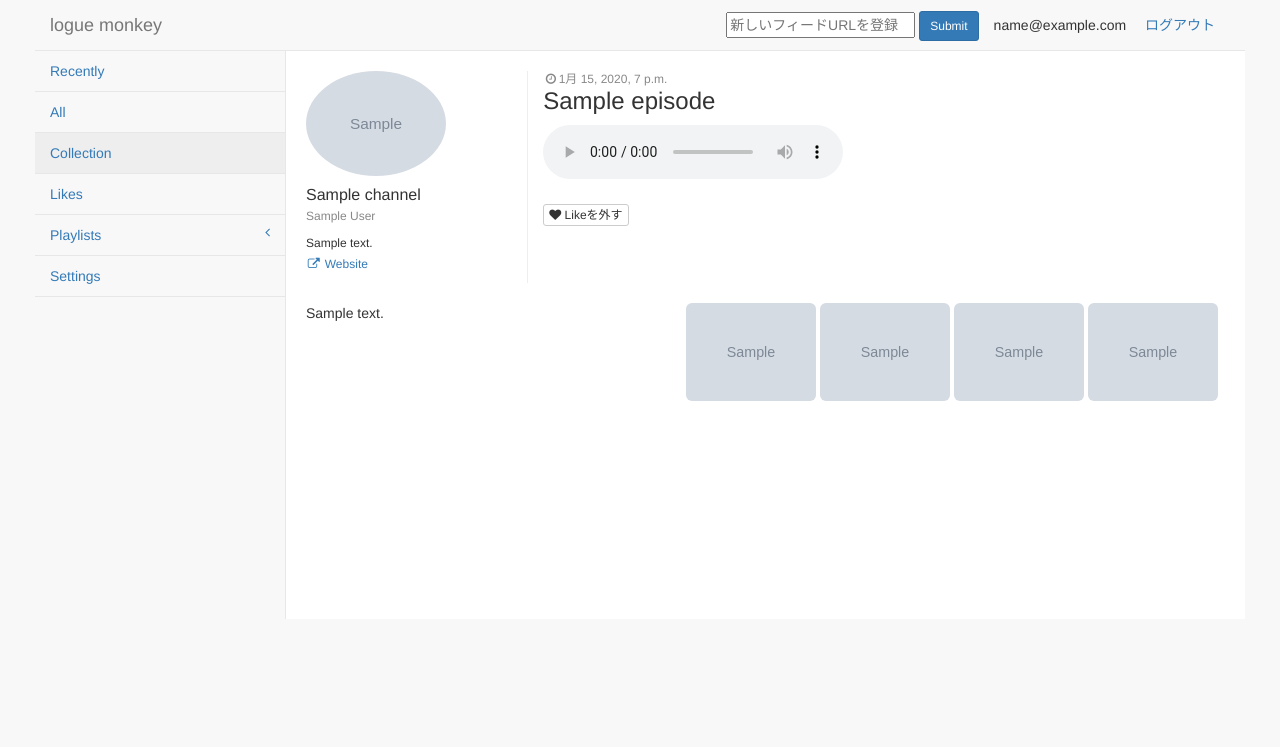
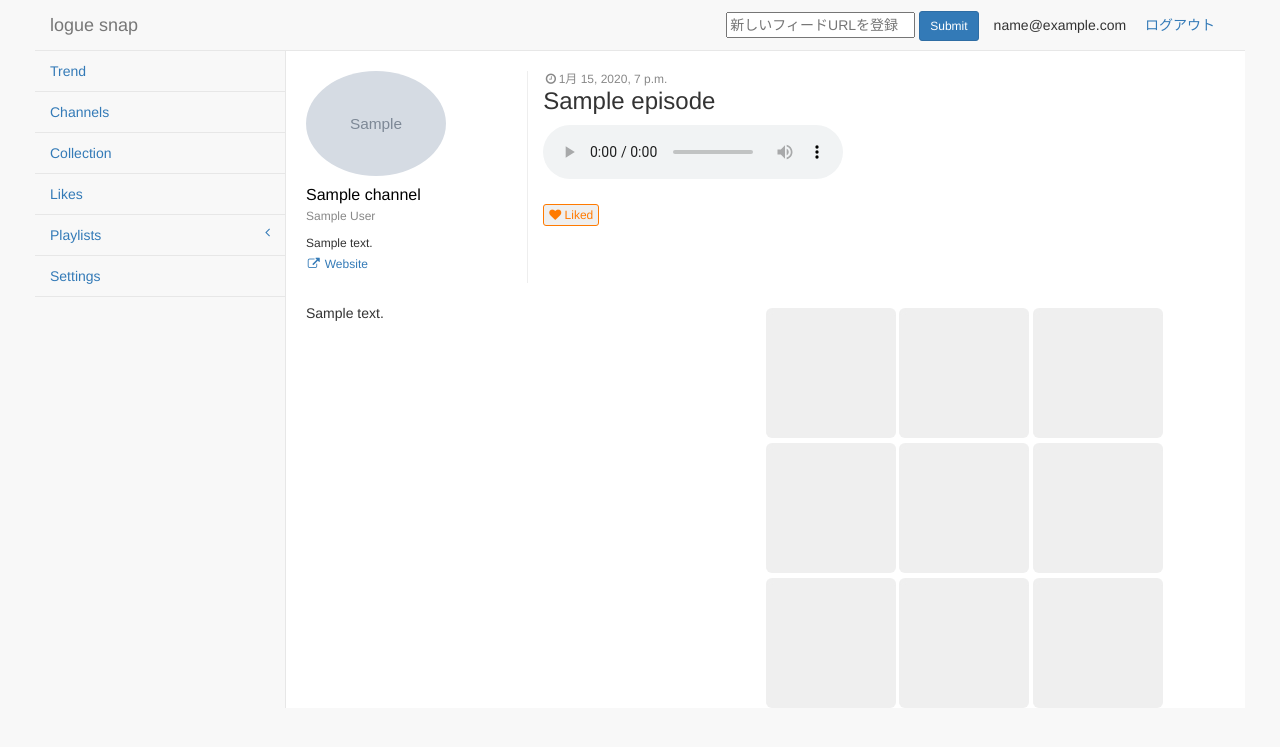
Before and after one commit to kita83/logueHub, a Django app: page /logue/ep/00000000-0000-0000-0000-000000000001/detail/ in a window 1280 px wide. Shown: the top 747 px of the page. Run offline with Django 3.2, Linux system fonts and the light colour scheme; a user stored in the database is signed in; tables that the repository leaves empty hold one stand-in row (values such as "Sample post"); grey boxes marked "Sample" are stand-in pictures; some libraries are stand-ins or nearby versions.

Commit message:
fix: css

```diff
--- a/feed/forms.py
+++ b/feed/forms.py
@@ -19,4 +19,8 @@
     """
     登録済のコレクションリストの選択フォーム
     """
-    add_collection = forms.BooleanField(required=True)
+    # add_collection = forms.BooleanField(required=True)
+
+    class Meta:
+        model = models.MstCollection
+        fields = ('title',)
--- a/feed/urls.py
+++ b/feed/urls.py
@@ -4,12 +4,14 @@
 app_name = 'feed'
 urlpatterns = [
     path('', views.IndexView.as_view(), name='index'),
-    path('all/', views.ChannelAllView.as_view(), name='all'),
+    path('channels/', views.ChannelAllView.as_view(), name='channels'),
     path('like_list/', views.LikeListView.as_view(), name='like_list'),
     path('entry/', views.entry, name='entry'),
     path('likes/', views.LikeListView.as_view(), name='likes'),
+    path('collection/', views.CollectionListView.as_view(), name='collection'),
     path('ch/<pk>/detail/', views.ChannelDetailView.as_view(), name='ch_detail'),
     path('ep/<pk>/detail/', views.EpisodeDetailView.as_view(), name='ep_detail'),
     path('change_like', views.change_like, name='change_like'),
+    path('add_collection', views.add_collection, name='add_collection'),
     path('settings/', views.SettingsView.as_view(), name='settings'),
 ]
--- a/feed/views.py
+++ b/feed/views.py
@@ -5,8 +5,10 @@
 from django.http import JsonResponse
 from django.db.models import Count
 from .forms import SubscriptionForm
-from .models import Channel, Episode, Like, Subscription
+from .models import (
+    Channel, Episode, Like, Subscription, MstCollection, Collection)
 from . import utils
+import markdown
 
 import logging
 
@@ -124,8 +126,8 @@
         # TODO: フィルタリングがうまくできているかテストする
         context['like'] = Like.objects.filter(
             episode=context['episode'], user=user)
-        context['channel'] = Channel.objects.get(
-            id=context['episode'].channel.id)
+        des = context['episode'].description
+        context['parsed_description'] = markdown.markdown(des)
         return context
 
 
@@ -142,6 +144,21 @@
         context = super().get_context_data(*args, **kwargs)
         # 登録用フォーム
         context['subscription_form'] = SubscriptionForm
+        return context
+
+
+class CollectionListView(generic.ListView):
+    """
+    Collectionされたエピソードリストを表示
+    """
+    model = MstCollection
+    template_name = 'feed/collection.html'
+    context_object_name = 'mst_collection'
+
+    def get_context_data(self, *args, **kwargs):
+        context = super().get_context_data(*args, **kwargs)
+        context['collection'] = Collection.objects.filter(
+            mst_collection=context['mst_collection'])
         return context
 
 
@@ -175,29 +192,65 @@
     if request.method == 'GET':
         query = request.GET.get('ep_id')
         # 登録エピソード取得
-        episode = Episode.objects.filter(id=query)
+        episode = Episode.objects.get(id=query)
         # 登録ユーザー取得
         user = request.user
         # 登録Likeデータ取得
-        like = Like.objects.filter(episode=episode[0], user=user)
+        like = Like.objects.filter(episode=episode, user=user)
 
         if len(like) == 0:
             # Like登録
             Like.objects.create(
-                episode=episode[0],
+                episode=episode,
                 user=user
             )
             response = {
-                'btn_display': 'Likeから除外する'
+                'liked': True
             }
             return JsonResponse(response)
         else:
             # Likeから削除
             Like.objects.filter(
-                episode=episode[0],
+                episode=episode,
                 user=user
             ).delete()
             response = {
-                'btn_display': 'Like'
+                'liked': False
             }
             return JsonResponse(response)
+
+
+def add_collection(request):
+    """
+    エピソードをコレクションに追加する
+    すでにLikeされている場合は削除する
+    """
+    if request.method == 'GET':
+        add_title = request.GET.get('new_item')
+        ep_id = request.GET.get('ep_id')
+        mst_id = request.GET.get('col_id')
+        # 登録ユーザー取得
+        user = request.user
+        # 登録エピソード取得
+        episode = Episode.objects.get(id=ep_id)
+
+        if not add_title:
+            # 登録コレクション取得
+            mst = MstCollection.objects.get(id=mst_id)
+        else:
+            # 新規コレクション追加
+            mst = MstCollection.objects.create(
+                title=add_title,
+                user=user
+            )
+
+        # エピソード登録
+        Collection.objects.create(
+            mst_collection=mst,
+            episode=episode
+        )
+
+        response = {
+            'btn_collection': '<i class="fa fa-plus"></i> Collection'
+        }
+        return JsonResponse(response)
--- a/static/manager/css/structure.css
+++ b/static/manager/css/structure.css
@@ -1,7 +1,8 @@
+@import "less/mixins.less";
+@import "less/variables.less";
 /* ---------------------------------------------------------- */
 /* general */
 /* ---------------------------------------------------------- */
-
 /*　プレイヤー（再生バー）の高さ、幅、背景色の指定　*/
 /* .audiojs {
     background: #AAAAAA;
@@ -24,6 +25,16 @@
 .img-circle {
     border-radius: 50%;
 }
+
+.is-active {
+    color: #FF7A00;
+    border: 1px solid #FF7A00;
+    font-size: 12px;
+  }
+
+  .is-active:hover {
+    color: #FF7A00;
+  }
 
 .well {
     padding: 14px;
@@ -54,6 +65,7 @@
 .ep-header h4 {
     font-size: 16px;
     margin-bottom: 4px;
+    color: #000;
 }
 
 .ep-header .author {
@@ -72,6 +84,7 @@
 
 .ep-body {
     margin-top: 20px;
+    height: 100%;
 }
 
 .action {
@@ -105,3 +118,32 @@
 .ch-info .link {
     font-size: 12px;
 }
+
+.tile {
+    margin-top: 5px;
+}
+
+.recently {
+    margin: 0;
+    padding: 0;
+    list-style: none;
+}
+
+.recently li {
+    margin: 0 0 10px 0;
+    padding-bottom: 5px;
+    border-bottom: 1px dotted #999999;
+}
+
+.recently-body {
+    margin-left: 50px;
+}
+
+.recently-date {
+    font-size: 8px;
+}
+
+.recently li .recently-body p {
+    font-size: 12px;
+    margin: 0;
+}
--- a/templates/base.html
+++ b/templates/base.html
@@ -21,18 +21,13 @@
   <script src="{% static 'manager/js/ajax.js' %}"></script>
   <link href="{% static 'manager/css/structure.css' %}" rel="stylesheet" type="text/css">
   <!-- <script type="text/javascript" src="https://cdn.jsdelivr.net/npm/amplitudejs@3.2.3/dist/amplitude.js"></script> -->
-  <script>
-    audiojs.events.ready(function() {
-      var as = audiojs.createAll();
-    });
-  </script>
 </head>
 
 <body>
     <div id="wrapper" class="container">
       <nav class="navbar navbar-default navbar-static-top manager-nav no-margin" role="navigation" style="margin-bottom: 0">
         <div class="navbar-header">
-          <a href="{% url 'feed:index' %}" class="navbar-brand">logue monkey</a>
+          <a href="{% url 'feed:index' %}" class="navbar-brand">logue snap</a>
         </div>
 
         <!-- ナビゲーション -->
--- a/templates/base_nav.html
+++ b/templates/base_nav.html
@@ -30,24 +30,16 @@
         <div class="sidebar-nav navbar-collapse">
             <ul class="nav" id="side-menu">
             <li>
-                <a href="{% url 'feed:index' %}">Recently</a>
+                <a href="{% url 'feed:index' %}">Trend</a>
             </li>
             {% if user.is_authenticated %}
-                <li><a href="{% url 'feed:all' %}">All</a></li>
+                <li><a href="{% url 'feed:channels' %}">Channels</a></li>
                 <li>
-                    <a href="">Collection</a>
+                    <a href="{% url 'feed:collection' %}">Collection</a>
                 </li>
                 <li><a href="{% url 'feed:like_list' %}">Likes</a></li>
                 <li>
                     <a href="#">Playlists<span class="fa arrow"></span></a>
-                    <ul class="nav nav-second-level">
-                        <li>
-                            <a href="flot.html">MyPlaylist01</a>
-                        </li>
-                        <li>
-                            <a href="flot.html">MyPlaylist02</a>
-                        </li>
-                    </ul>
                 </li>
                 <li><a href="{% url 'feed:settings' %}">Settings</a></li>
             {% endif %}
--- a/templates/feed/ch_all.html
+++ b/templates/feed/ch_all.html
@@ -1,6 +1,6 @@
 {% extends 'base_nav.html' %}
 {% load static %}
-{% block title %}All{% endblock %}
+{% block title %}Channels{% endblock %}
 
 {% block content %}
 {% static "" as STATIC_URL %}
--- a/templates/feed/collection_detail.html
+++ b/templates/feed/collection.html
@@ -7,9 +7,9 @@
 <div id="page-wrapper">
   <div class="row">
     <div class="col-lg-9">
-      {% for episode in episodes %}
+      {% for mst in mst_collection %}
         <li class="list-group-item">
-          <a href="{% url 'feed:ep_detail' episode.id %}">{{ episode.title }} - {{ episode.channel }}</a>
+          <p>{{ mst.title }}</p>
         </li>
       {% endfor %}
     </div>
--- a/templates/feed/ep_detail.html
+++ b/templates/feed/ep_detail.html
@@ -5,35 +5,49 @@
 {% block content %}
 {% static "" as STATIC_URL %}
 <script>
+function updateButton(btn, is_active) {
+  if (is_active) {
+      btn.removeClass('btn-default').addClass('is-active')
+      btn.html('<i class="fa fa-heart"></i> Liked')
+  } else {
+      btn.removeClass('is-active').addClass('btn-default')
+      btn.html('<i class="fa fa-heart"></i> Like')
+  }
+};
+// $(document).ready(function() {
+//     updateButton($('#like'))
+// });
 $(function() {
     $('#like').on('click', function() {
+        var this_ = $(this)
         $.ajax({
             'url':'{% url "feed:change_like" %}',
             'type':'GET',
             'data':{
-                'ep_id':$(this).attr('data-episode-id'),
+                'ep_id':this_.attr('data-episode-id'),
             },
             'dataType':'json'
         })
         .done(function(data){
-            $('#like').html(data.btn_display)
+            updateButton(this_, data.liked)
         })
         .fail(function(data){
             $('#error').html('<p>' + '登録できませんでした' +'</p>')
         })
     });
 });
+
 </script>
 <div id="page-wrapper">
   <div class="row">
     <div class="ep-header clearfix">
       <div class="channel col-lg-3">
-        {% if channel %}
-          <img class="img-circle" src="{{ STATIC_URL }}{{ channel.cover_image }}" width=140px/>
-          <h4>{{ channel.title }}</h4>
-          <p class="author">{{ channel.author }}</p>
-          <p class="description">{{ channel.description }}</p>
-          <p class="link"><a href="{{ channel.link }}"><i class="fa fa-external-link fa-fw"></i> Website</a></p>
+        {% if episode.channel %}
+          <a href="{{ episode.channel.get_absolute_url }}"><img class="img-circle" src="{{ STATIC_URL }}{{ episode.channel.cover_image }}" width=140px/></a>
+          <a href="{{ episode.channel.get_absolute_url }}"><h4>{{ episode.channel.title }}</h4></a>
+          <p class="author">{{ episode.channel.author }}</p>
+          <p class="description">{{ episode.channel.description }}</p>
+          <p class="link"><a href="{{ episode.channel.link }}"><i class="fa fa-external-link fa-fw"></i> Website</a></p>
         {% else %}
           <p>チャンネル情報が取得できませんでした</p>
         {% endif %}
@@ -47,12 +61,13 @@
           </audio>
           <div class="action">
             {% if like %}
-          <p><button type="button" id="like" data-episode-id="{{ episode.id }}" class="btn btn-outline btn-default btn-xs"><i class="fa fa-heart"></i> Likeを外す</button></p>
+              <button type="button" id="like" data-episode-id="{{ episode.id }}" class="btn is-active btn-xs"><i class="fa fa-heart"></i> Liked</button>
             {% else %}
-          <p><button type="button" id="like" data-episode-id="{{ episode.id }}" class="btn btn-outline btn-default btn-xs"><i class="fa fa-heart"></i> Like</button></p>
+              <button type="button" id="like" data-episode-id="{{ episode.id }}" class="btn btn-default btn-xs"><i class="fa fa-heart"></i> Like</button>
             {% endif %}
-          <!-- <button class="btn btn-primary btn-xs" data-toggle="modal" data-target="#myModal">add collection</button> -->
-            <div class="modal fade" id="myModal" tabindex="-1" role="dialog" aria-labelledby="myModalLabel" aria-hidden="true">
+          </div>
+          <!-- コレクション追加モーダル -->
+          <div class="modal fade" id="addCollectionModal" tabindex="-1" role="dialog" aria-labelledby="addCollectionModalLabel" aria-hidden="true">
             <div class="modal-dialog">
                 <div class="modal-content">
                   <div class="modal-header">
@@ -67,7 +82,7 @@
                   </div>
                   <div class="modal-footer">
                     <button type="button" class="btn btn-default" data-dismiss="modal">Close</button>
-                      <button type="button" class="btn btn-primary">Save changes</button>
+                    <button type="button" class="btn btn-primary">Add</button>
                   </div>
                 </div>
             </div>
@@ -80,16 +95,20 @@
       {% endif %}
       </div>
     </div>
+    <div class="ep-body">
+      <div class="col-lg-6">
+        {{ parsed_description |safe }}
       </div>
-    <div class="ep-body">
-      <div class="col-lg-5">
-        <p>{{ episode.description }}</p>
-      </div>
-      <div class="img-tile col-lg-7">
-          <img id="img01" class="img-rounded" src="{{ STATIC_URL }}{{ channel.cover_image }}" width=130px/>
-          <img id="img01" class="img-rounded" src="{{ STATIC_URL }}{{ channel.cover_image }}" width=130px/>
-          <img id="img01" class="img-rounded" src="{{ STATIC_URL }}{{ channel.cover_image }}" width=130px/>
-          <img id="img01" class="img-rounded" src="{{ STATIC_URL }}{{ channel.cover_image }}" width=130px/>
+      <div class="img-tile col-lg-6">
+          <img id="img01" class="tile img-rounded" src="{{ STATIC_URL }}/images/box.jpg" width=130px/>
+          <img id="img01" class="tile img-rounded" src="{{ STATIC_URL }}/images/box.jpg" width=130px/>
+          <img id="img01" class="tile img-rounded" src="{{ STATIC_URL }}/images/box.jpg" width=130px/>
+          <img id="img01" class="tile img-rounded" src="{{ STATIC_URL }}/images/box.jpg" width=130px/>
+          <img id="img01" class="tile img-rounded" src="{{ STATIC_URL }}/images/box.jpg" width=130px/>
+          <img id="img01" class="tile img-rounded" src="{{ STATIC_URL }}/images/box.jpg" width=130px/>
+          <img id="img01" class="tile img-rounded" src="{{ STATIC_URL }}/images/box.jpg" width=130px/>
+          <img id="img01" class="tile img-rounded" src="{{ STATIC_URL }}/images/box.jpg" width=130px/>
+          <img id="img01" class="tile img-rounded" src="{{ STATIC_URL }}/images/box.jpg" width=130px/>
       </div>
     </div>
   </div>
```
Also changed, not shown: templates/feed/index.html (+17 -18 lines), static/images/box.jpg (added). Lines whose indentation alone changed are shown as unchanged.
